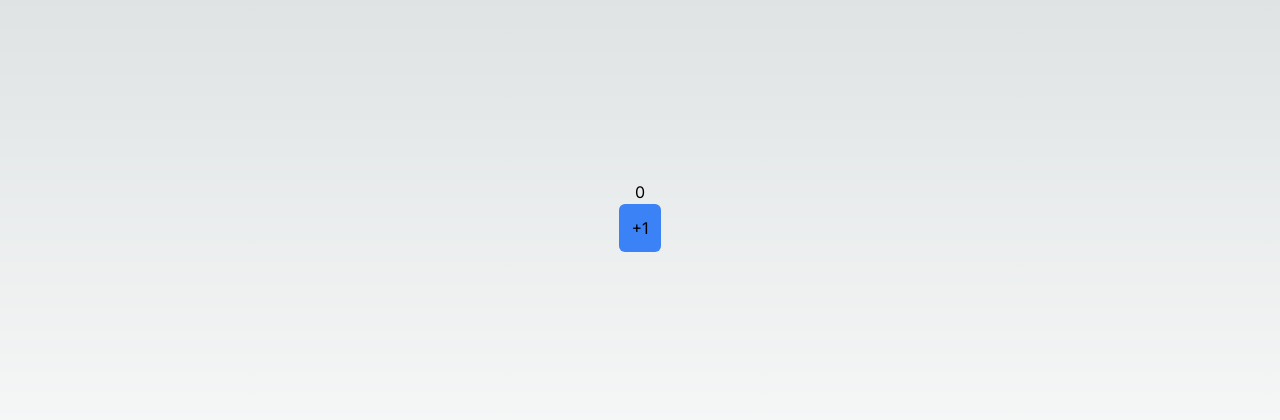
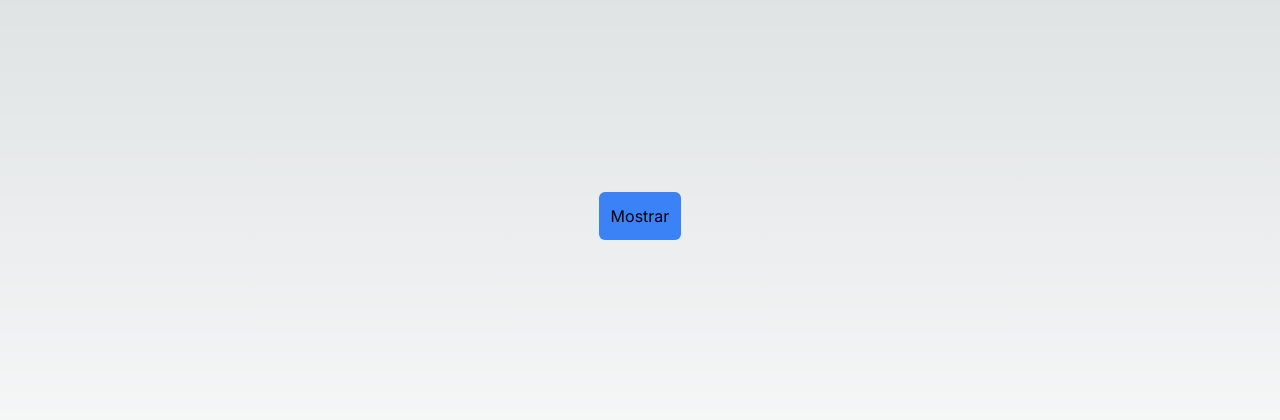
Before and after one commit to Programmerarantes/react02-b7web, a Next.js app: page / in a window 1280 px wide. Shown: the part 184-604 px from the top of the page. Built offline with nearby package versions, Linux system fonts and the light colour scheme.

Commit message:
states para UI

```diff
--- a/src/app/page.tsx
+++ b/src/app/page.tsx
@@ -3,17 +3,17 @@
 import { useState } from "react"
 
 const Page = () => {
-
-  const [count, setCount] = useState(0)
+  const [showSecret, setShowSecret] = useState(false)
 
   const handleClickButton = () => {
-    setCount(count + 1)
+    setShowSecret(!showSecret)
   }
 
   return (
     <div className="w-screen h-screen flex flex-col justify-center items-center">
-      <p>{count}</p>
-      <button onClick={handleClickButton} className="bg-blue-500 p-3 rounded-md">+1</button>
+      <button onClick={handleClickButton} className="bg-blue-500 p-3 rounded-md">{showSecret ? 'Ocultar' : 'Mostrar'}</button>
+      {showSecret && <div className="p-3 bg-blue-300 rounded-md mt-3">Área Secreta</div>}
+
     </div>
   )
 }
```
